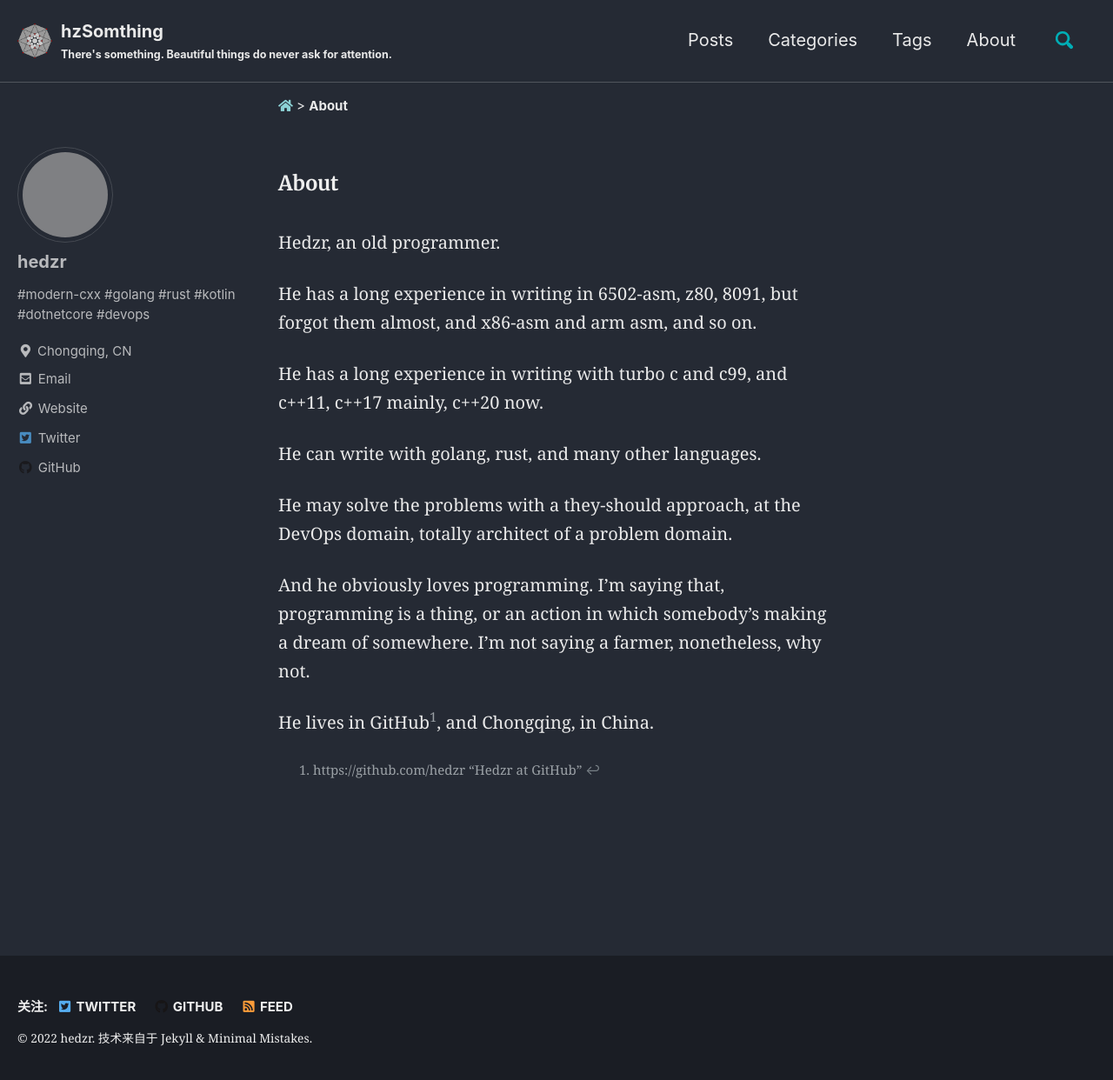
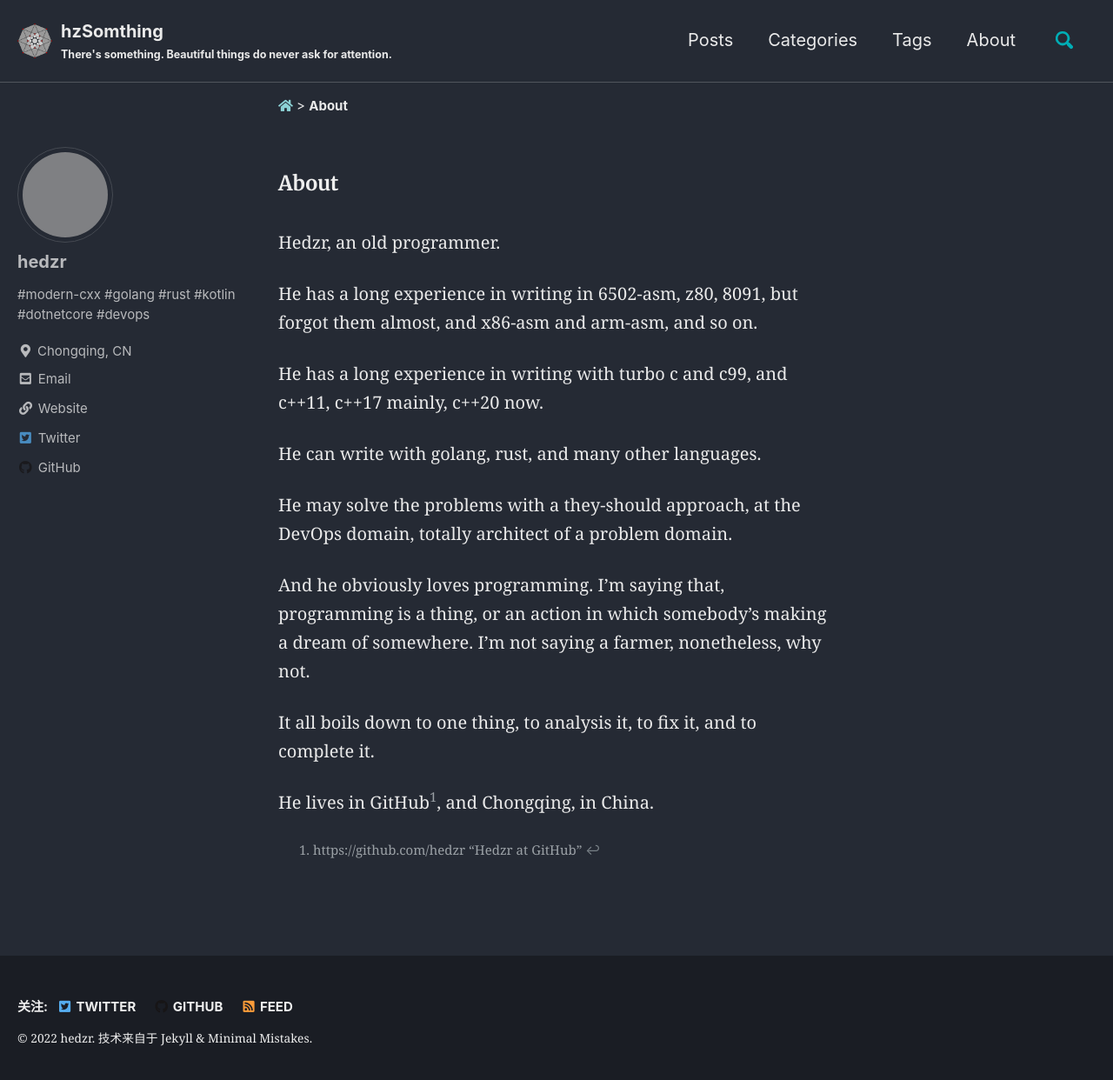
Before and after one commit to hedzr/hedzr.github.io, a Jekyll site: the page built from about.markdown, in a window 1280 px wide and 1246 px high. Shown: the top 1242 px of the window at 87% size. Built offline with Jekyll 4.4.1, drawn with Linux system fonts in a browser that asks for light colours; cached includes are drawn as plain includes; some web fonts are replaced; grey boxes are pictures that could not be loaded.

Commit message:
update about

```diff
--- a/about.markdown
+++ b/about.markdown
@@ -9,7 +9,7 @@ author_profile: true
 
 Hedzr, an old programmer.
 
-He has a long experience in writing in 6502-asm, z80, 8091, but forgot them almost, and x86-asm and arm asm, and so on.
+He has a long experience in writing in 6502-asm, z80, 8091, but forgot them almost, and x86-asm and arm-asm, and so on.
 
 He has a long experience in writing with turbo c and c99, and c++11, c++17 mainly, c++20 now.
 
@@ -19,6 +19,8 @@ He may solve the problems with a they-should approach, at the DevOps domain, tot
 
 And he obviously loves programming. I'm saying that, programming is a thing, or an action in which somebody's making a dream of somewhere. I'm not saying a farmer, nonetheless, why not.
 
+It all boils down to one thing, to analysis it, to fix it, and to complete it.
+
 He lives in GitHub[^hedzr-at-github], and Chongqing, in China.
 
 
```
